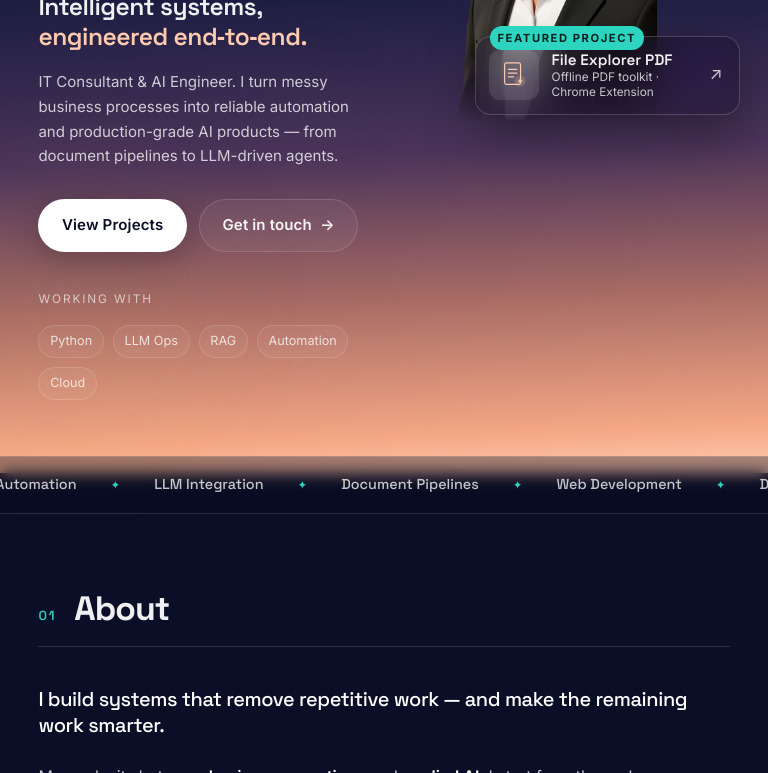
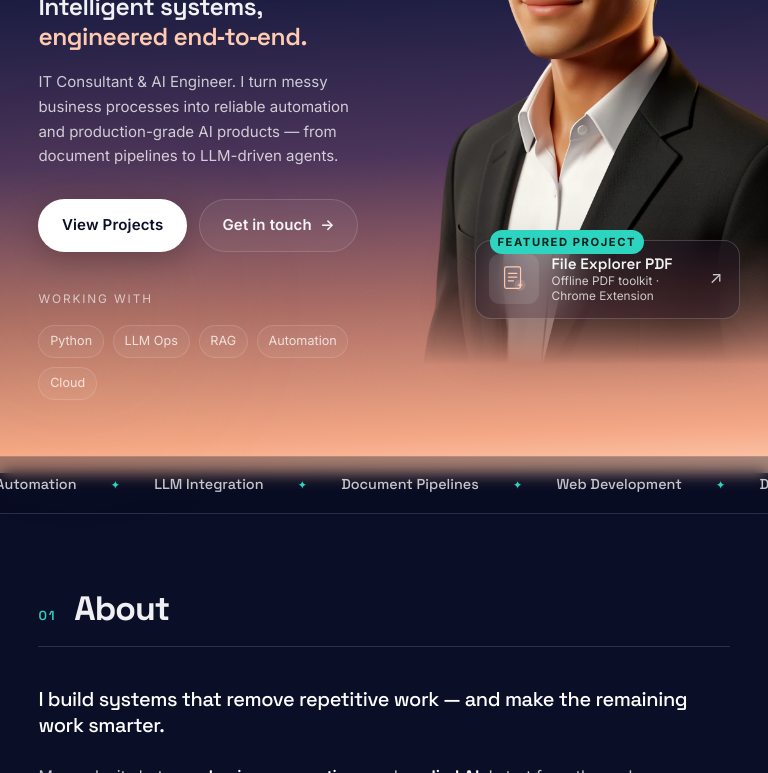
Before and after one commit to Prosorainc/hadidsareka, a plain HTML site: page index.html in a window 768 px wide. Shown: the part 327-1100 px from the top of the page. Drawn offline with Linux system fonts and the light colour scheme.

Commit message:
fix: mirror character and tighten hero layout

```diff
--- a/css/style.css
+++ b/css/style.css
@@ -318,14 +318,15 @@ p{margin:0 0 1em}
 }
 @media (min-width:561px) and (max-width:1080px){
   /* portrait sits BESIDE the name, not above it */
-  .hero__grid{grid-template-columns:1fr 1.05fr;gap:12px;align-items:start}
-  .hero__right{order:0;transform:none}
-  .hero__char{max-height:min(42vh,340px)}
+  .hero__grid{grid-template-columns:1fr 1fr;gap:12px;align-items:start}
+  .hero__right{order:0;transform:none;position:relative;min-height:540px}
+  .hero__figure{position:absolute;top:0;right:-40px;width:min(60vw,348px);max-width:none}
+  .hero__char{width:100%;height:auto;max-width:none;max-height:none}
   .hero__logo-line{font-size:clamp(2.6rem,9.2vw,5rem)}
   .hero__logo-line--outline{-webkit-text-stroke-width:1.4px}
   .hero__headline{font-size:clamp(1.15rem,3.2vw,1.7rem)}
   .hero__sub{font-size:.94rem}
-  .pcard{right:-10px;bottom:6px;max-width:265px}
+  .pcard{right:-10px;bottom:6px;max-width:265px;z-index:3}
 }
 @media (max-width:860px){
   .nav__menu{
```
